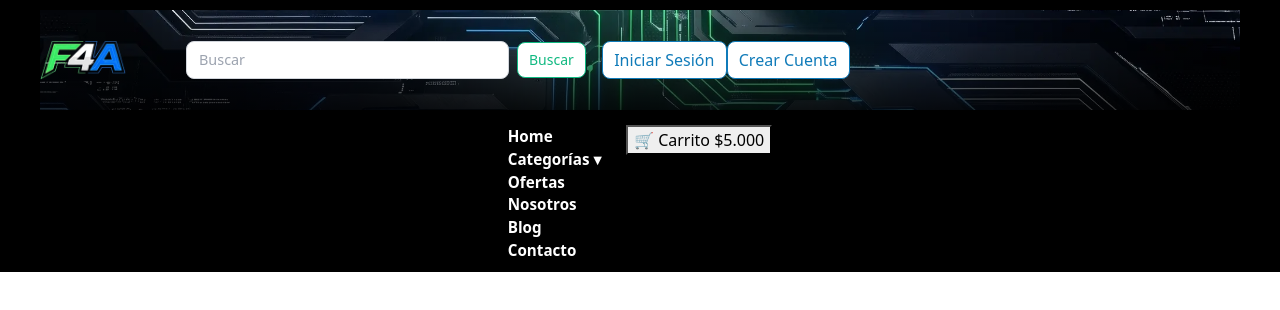
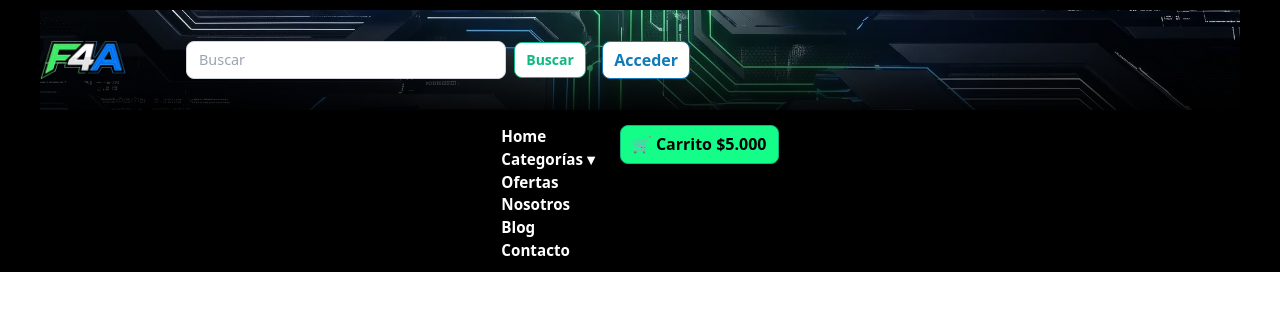
Before and after one commit to GKapppaa/F4A_V2, a React (Vite) app: page / in a window 1280 px wide. Shown: the top 310 px of the page. Built offline with nearby package versions, Linux system fonts and the light colour scheme.

Commit message:
Cambios en botones del Header
cambios al botón buscar, carrito y se une iniciar sesión con registrarse en "acceder"

```diff
--- a/src/components/organisms/Header.jsx
+++ b/src/components/organisms/Header.jsx
@@ -17,8 +17,7 @@ export const Header = () => {
         <SearchBar/>
 
         <div className="header-auth">
-          <button className="btn-login">Iniciar Sesión</button>
-          <button className="btn-register">Crear Cuenta</button>
+          <button className="btn-login">Acceder</button>
         </div>
       </div>
 
--- a/src/styles/atoms/Boton.css
+++ b/src/styles/atoms/Boton.css
@@ -23,11 +23,12 @@
   border: 1px solid #10b981;
   border-radius: 8px;
   padding: 0.40rem 0.70rem;
+  font-weight: bold;
 }
 
 .btn-search:hover {
-  background-color: #10b981;
-  color: #ffffff;
+  background-color: #14fd88;
+  color: #000000;
 }
 
 .btn-search:active {
@@ -46,22 +47,44 @@
   border: 1px solid #107bb9;
   border-radius: 8px;
   padding: 0.40rem 0.70rem;
+  font-weight: bold;
 }
 
 .btn-login:hover {
-  background-color: #107bb9;
-  color: #ffffff;
+  background-color: #0099ff;
+  color: #000000;
 }
 
-.btn-register{
-  background-color: white;
-  color: #107bb9;
-  border: 1px solid #107bb9;
+.btn-login:active {
+  transform: scale(0.98);
+}
+
+.btn-login:disabled {
+  border-color: #d1d5db;
+  color: #9ca3af;
+  cursor: not-allowed;
+}
+
+.btn-cart{
+  background-color: #14fd88;
+  color: #000000;
+  border: 1px solid #10b981;
   border-radius: 8px;
   padding: 0.40rem 0.70rem;
+  font-weight: bold;
 }
 
-.btn-register:hover {
-  background-color: #107bb9;
-  color: #ffffff;
+.btn-cart:hover {
+  background-color: #fefefe;
+  color: #10b981;
 }
+
+.btn-cart:active {
+  transform: scale(0.98);
+}
+
+.btn-cart:disabled {
+  border-color: #d1d5db;
+  color: #9ca3af;
+  cursor: not-allowed;
+}
--- a/src/styles/molecules/NavElement.css
+++ b/src/styles/molecules/NavElement.css
@@ -23,7 +23,7 @@
 .header-top {
     /* Fondo con degradado ascendente + imagen */
     background-image:
-        linear-gradient(to top, rgba(0, 0, 0, 0.8), transparent),
+        linear-gradient(to top, rgba(0, 0, 0, 0.9), transparent),
         url('../../assets/images/Gemini.webp');
 
     /* Configuración de posición y tamaño */
```
